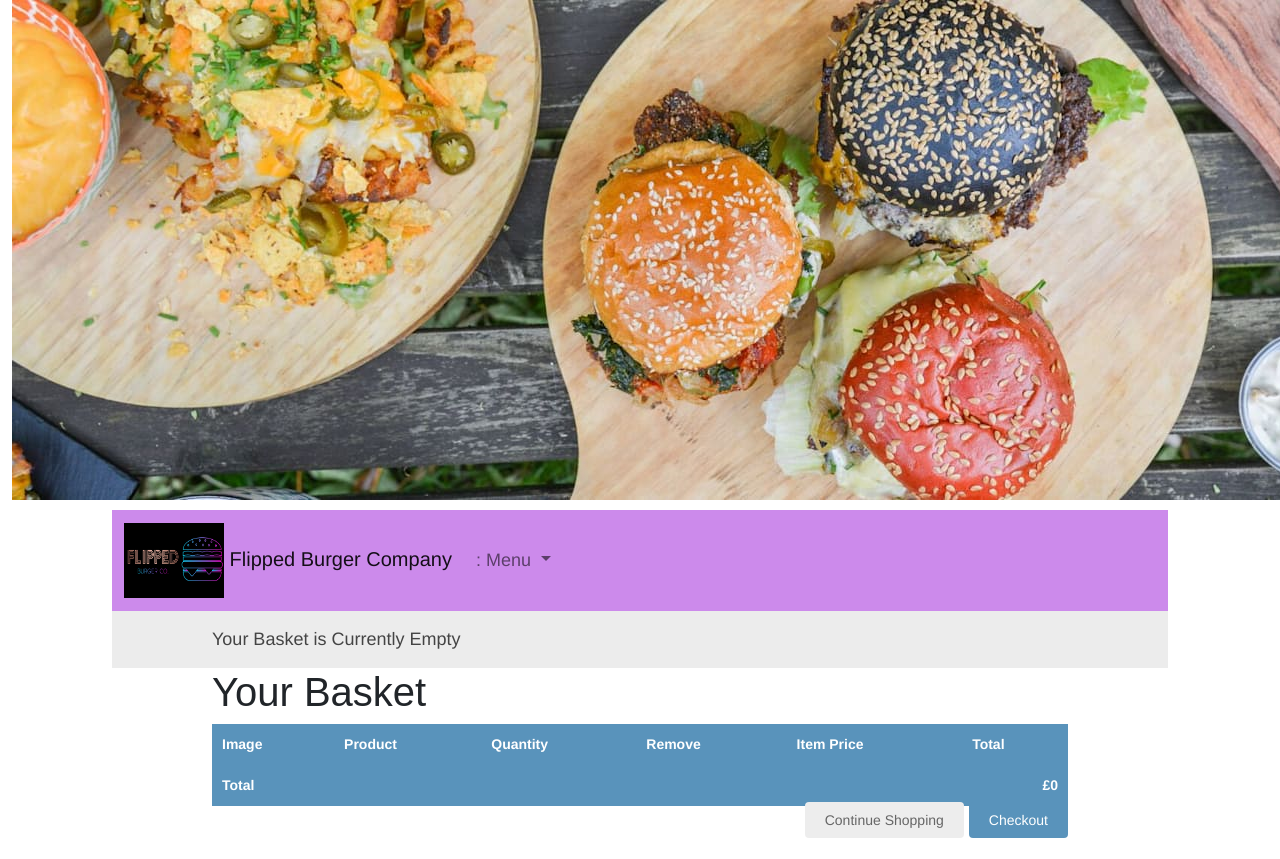
After one commit to JamesCowans/Order_Food, a Django app: page /basket/ in a window 1280 px wide; the page is wider, and only the part inside the window is pictured. The commit adds this page. Run offline with Django 4.2, Linux system fonts and the light colour scheme; some libraries are stand-ins or nearby versions.

```diff
--- a/flippedburger/basket/basket.py
+++ b/flippedburger/basket/basket.py
@@ -9,18 +9,21 @@ class Basket:
         self.session = request.session
         basket =self.session.get(settings.BASKET_SESSION_ID)
         if not basket:
-            basket = self.session[settings.BASKET.SESSION_ID] = {}
-        self.basket - basket
+            basket = self.session[settings.BASKET_SESSION_ID] = {}
+        self.basket = basket
 
-    def add(self, product, quantity=1, override_quantity=False)
+    def add(self, product, quantity=1, override_quantity=False):
         product_id = str(product.id)
         if product_id not in self.basket:
             self.basket[product_id] = {'quantity': 0, 'price': str(product.price)}
         if override_quantity:
-            self.basket[product_id]['quantity'] += quantity
+            self.basket[product_id]['quantity'] = quantity
         else:
             self.basket[product_id]['quantity'] += quantity
-            self.save()
+        self.save()
+
+    def save(self):
+        self.session.modified = True
 
     def remove(self, product):
         product_id = str(product.id)
@@ -38,3 +41,13 @@ class Basket:
             item['price'] = Decimal(item['price'])
             item['total_price'] = item['price'] * item['quantity']
             yield item
+
+    def __len__(self):
+        return sum(item['quantity'] for item in self.basket.values())
+
+    def get_total_price(self):
+        return sum(Decimal(item['price']) * item['quantity'] for item in self.basket.values())
+
+    def clear(self):
+        del self.session[settings.BASKET_SESSION_ID]
+        self.save()
--- /dev/null
+++ b/flippedburger/basket/templates/basket/detail.html
@@ -0,0 +1,55 @@
+{% extends "shop/base.html" %}
+{% load static %}
+
+{% block title %}
+Your Basket
+{% endblock %}
+
+{% block content %}
+
+<h1>Your Basket</h1>
+<table class="basket">
+    <thead>
+        <tr>
+            <th>Image</th>
+            <th>Product</th>
+            <th>Quantity</th>
+            <th>Remove</th>
+            <th>Item Price</th>
+            <th>Total</th>
+        </tr>
+    </thead>
+    <tbody>
+    {% for item in basket %}
+            {% with product=item.product %}
+            <tr>
+                <td>
+                    <a href="{{ product.get_absolute_url }}">
+                        <img src="{% if product.image %}{{ product.image.url }}{% else %}{% static 'img/awating_image.png' %}{% endif %}">
+                    </a>
+                </td>
+                <td>{{ product.name }}</td>
+                <td>{{ item.quantity }}</td>
+                <td>
+                    <form action="{% url 'basket:basket_remove' product.id %}" method="post">
+                    <input type="submit" value="remove">
+                        {% csrf_token %}
+                    </form>
+                </td>
+                <td class="num">£{{ item.price }}</td>
+                <td class="num"></td>£{{ item.total_price }}</td>
+            </tr>
+        {% endwith %}
+    {% endfor %}
+        <tr class="total">
+            <td>Total</td>
+            <td colspan="4"></td>
+            <td class="num">£{{ basket.get_total_price }}</td>
+        </tr>
+    </tbody>
+</table>
+<p class="text-right">
+    <a href="{% url 'shop:product_list' %}" class="button light">Continue Shopping</a>
+    <a href="#" class="button">Checkout</a>
+</p>
+{% endblock %}
--- a/flippedburger/basket/urls.py
+++ b/flippedburger/basket/urls.py
@@ -1,9 +1,10 @@
-from django import path
+from django.urls import path
 from . import views
 
 app_name = 'basket'
+
 urlpatterns = [
     path('', views.basket_detail, name='basket_detail'),
-    path('add/<int:product_id/', views.basket_add, name='basket_add'),
+    path('add/<int:product_id>/', views.basket_add, name='basket_add'),
     path('remove/<int:product_id>/', views.basket_remove, name='basket_remove'),
 ]
--- a/flippedburger/flippedburger/settings.py
+++ b/flippedburger/flippedburger/settings.py
@@ -133,3 +133,5 @@ MEDIA_ROOT = BASE_DIR / 'media'
 # https://docs.djangoproject.com/en/4.1/ref/settings/#default-auto-field
 
 DEFAULT_AUTO_FIELD = 'django.db.models.BigAutoField'
+
+BASKET_SESSION_ID = 'basket'
--- a/flippedburger/shop/static/css/style.css
+++ b/flippedburger/shop/static/css/style.css
@@ -176,3 +176,334 @@ footer {
 #menu-bar{
     font-size: 500px;
 }
+
+@import url(//fonts.googleapis.com/css?family=Ubuntu);
+
+body {
+    margin:0;
+    padding:0;
+    font-family:helvetica, sans-serif;
+}
+
+h1, h2, h3, h4, h5 , h6 {
+    font-family: 'Ubuntu', sans-serif; font-weight:normal;
+}
+
+a {
+    text-decoration:none;
+    color:#5993bb;
+}
+
+a:hover {
+    color:#77b6e2;
+}
+
+a.button, input[type="submit"] {
+    color:#fff;
+    background:#5993bb;
+    border-radius:4px;
+    padding:10px 20px;
+    font-size:14px;
+    border:0;
+}
+
+a.button.light {
+    color:#666;
+    background:#ededed;
+}
+
+.text-left {
+    text-align:left;
+}
+
+.text-right {
+    text-align:right;
+}
+
+table {
+    width:100%;
+    border-spacing:0;
+    border-collapse: collapse;
+}
+
+table th, table td {
+    text-align:left;
+    font-size:14px;
+    padding:10px;
+    margin:0;
+}
+
+tbody tr:nth-child(odd) {
+    background:#efefef;
+}
+
+tbody tr.subtotal {
+    background:#ccc;
+}
+
+thead th, tbody tr.total {
+    background:#5993bb;
+    color:#fff;
+    font-weight:bold;
+}
+
+table.cart {
+    margin-bottom:40px;
+}
+
+table.cart img {
+    width:180px;
+}
+
+tbody td.num {
+    text-align:right;
+}
+
+td input[type="submit"] {
+    font-size:12px;
+    padding:4px 10px;
+}
+
+form p label, form p input {
+    float:left;
+    clear:both;
+}
+
+form p label {
+    font-size:14px;
+    padding-bottom:4px;
+}
+
+form p input {
+    width:300px;
+    font-size:13px;
+    margin-bottom:10px;
+    padding:10px 12px;
+    border:0;
+    background:#efefef;
+    color:#666;
+    border-radius:4px;
+}
+
+ul.errorlist {
+   float:left;
+   color:#ff0000;
+   clear:both;
+   font-size:13px;
+   margin:0 0 0 10px;
+   padding:10px 0;
+}
+
+
+#header {
+    padding:10px 100px;
+    font-size:18px;
+    overflow:auto;
+}
+
+#subheader {
+    background:#ececec;
+    color:#444;
+    padding:15px 100px;
+    overflow:auto;
+}
+
+#header .logo {
+    font-family: 'Ubuntu', sans-serif;
+    float:left;
+    color:#333;
+    font-size:22px;
+    margin-right:10%;
+}
+
+#subheader .cart {
+    float:right;
+    padding-top:4px;
+}
+
+#content {
+    padding:0 100px;
+    overflow:hidden;
+}
+
+#sidebar {
+    width:220px;
+    padding:30px 20px 0 0;
+    float:left;
+}
+
+#sidebar ul{
+    margin:0;
+    padding:0;
+}
+
+#sidebar ul li {
+    margin:0;
+    list-style:none;
+    padding:10px 14px;
+}
+
+#sidebar ul li a {
+    display:block;
+}
+
+#sidebar ul li.selected {
+    background:#5993bb;
+    border-radius:4px;
+}
+
+#sidebar ul li.selected a {
+    color:#fff;
+}
+
+#main {
+    float:left;
+    width: 96%;
+    margin-right:-220px;
+    overflow:hidden;
+}
+
+.product-list .item {
+    width:25%;
+    padding:10px 20px 10px 0;
+    float:left;
+    text-align:center;
+    line-height:1.2;
+}
+
+.product-list .item img {
+    width:100%;
+    margin-bottom:8px;
+}
+
+.product-detail {
+    text-align:justify;
+}
+
+.product-detail .price {
+    color:#333;
+    font-size:28px;
+    font-weight:bold;
+}
+
+.product-detail img {
+    width:40%;
+    float:left;
+    padding:0 20px 20px 0;
+}
+
+.product-detail h1 {
+    margin-bottom:0;
+}
+
+.product-detail h2 {
+    margin-top:10px;
+}
+
+.order-form {
+    float:left;
+}
+
+.order-info {
+    float:right;
+    width:300px;
+    background:#efefef;
+    padding:10px 20px;
+    color:#333;
+    border-bottom:4px solid #5993bb;
+}
+
+.order-info h3 {
+    color:#5993bb;
+}
+
+.order-info ul li {
+    margin:0;
+    padding:0;
+    font-size:14px;
+}
+
+.order-info p {
+    font-weight:bold;
+    float:right;
+}
+
+.order-info span {
+    float:right;
+}
+
+.neg {
+    color:#dc1616;
+}
+
+.languages {
+   float:right;
+   padding-top:4px;
+   font-size:14px;
+}
+
+.languages ul {
+    list-style:none;
+    margin:0;
+    padding:0;
+    float:left;
+}
+
+.languages ul li {
+    float:left;
+    margin:0 0 0 10px;
+    font-size:14px;
+}
+
+.languages p {
+    float:left;
+    margin:0;
+}
+
+.recommendations {
+    clear:both;
+}
+
+.recommendations div {
+    float:left;
+}
+
+.recommendations img {
+    width:200px
+}
+
+.recommendations p {
+    clear:both;
+}
+
+.recommendations.cart {
+    width:60%;
+    float:left;
+    overflow:auto;
+}
+
+.recommendations.cart h3 {
+    margin-top:0;
+}
+
+.recommendations.cart .item {
+    margin-right:10px;
+}
+
+.recommendations.cart img {
+    width:120px;
+}
+
+/* braintree hosted fields */
+form div.field {
+    font-size:13px;
+    color:#666;
+    width:300px;
+    height:22px;
+    margin-bottom:10px;
+    padding:6px 12px;
+    border:0;
+    background:#efefef;
+    color:#666;
+    border-radius:4px;
+}
--- a/flippedburger/shop/templates/shop/base.html
+++ b/flippedburger/shop/templates/shop/base.html
@@ -40,6 +40,7 @@
                     <ul class="dropdown-menu" aria-labelledby="navbarDropdown">
                     <li {% if not category %} {% endif %}>
                         <a href="{% url 'shop:product_list' %}" class="dropdown-item">All Options</a>
+
                     </li>
                     <li {% for cats in categories %} {% if category.slug == cats.slug %} {% endif %}>
                             <a href="{{ cats.get_absolute_url }}" class="dropdown-item">{{ cats.name}}</a>
--- a/flippedburger/shop/views.py
+++ b/flippedburger/shop/views.py
@@ -1,5 +1,6 @@
 from django.shortcuts import render, get_object_or_404
 from .models import Category, Product
+from basket.forms import BasketAddProductForm
 
 # Create your views here.
 
@@ -22,8 +23,9 @@ def product_detail(request, id, slug):
                                 id = id,
                                 slug = slug,
                                 available =True)
+    basket_product_form = BasketAddProductForm()
 
 
     return render(request,
                   'shop/product/detail.html',
-                  {'product' : product})
+                  {'product' : product, 'basket_product_form': basket_product_form})
```
Also changed, not shown: flippedburger/shop/templates/shop/product/detail.html (+26 -0 lines).
